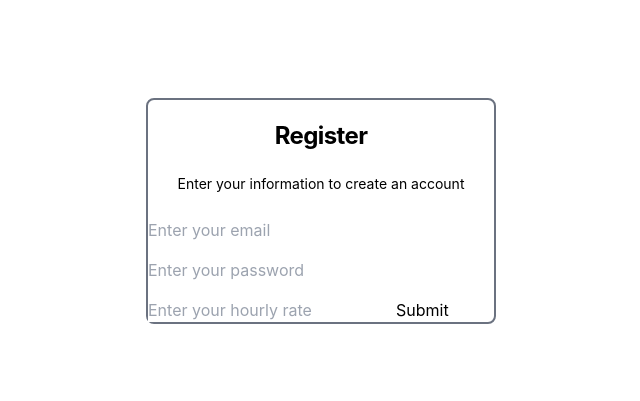
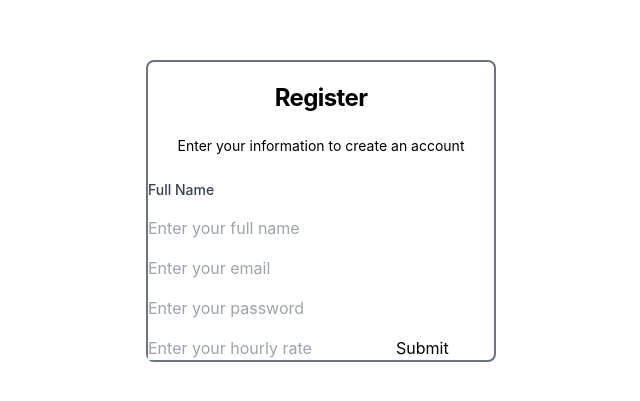
Before and after one commit to Zerefez/FinanceTracker-Frontend-WebApp, a React (Vite) app: page /register in a window 1280 px wide. Shown: the part 213-614 px from the top of the page, without its empty margins (319-959 px from the left). Built offline with nearby package versions, Linux system fonts and the light colour scheme.

Commit message:
working on register form

```diff
--- a/src/components/Register.tsx
+++ b/src/components/Register.tsx
@@ -6,6 +6,7 @@ export function Register() {
     const [email, setEmail] = useState('');
     const [password, setPassword] = useState('');
     const [hourlyRate, setHourlyRate] = useState('');
+    const [fullName, setFullName] = useState('');
     return (
         <Card className="w-[350px] border-gray-500 border-2 rounded-lg ">
             <CardHeader>
@@ -13,6 +14,16 @@ export function Register() {
                 <CardDescription>Enter your information to create an account</CardDescription>
             </CardHeader>
             <form className="space-y-4">
+                <label htmlFor="fullName" className="block text-sm font-medium text-gray-700"> Full Name</label>
+                <input
+                    id="fullName"
+                    type="text"
+                    placeholder="Enter your full name"
+                    value={fullName}
+                    onChange={(e: ChangeEvent<HTMLInputElement>) => setFullName(e.target.value)}
+                    required
+                >
+                </input >
                 <input
                     id="email"
                     type="email"
@@ -44,6 +55,7 @@ export function Register() {
                 </button>
 
             </form>
+
         </Card>
     );
 }
```
